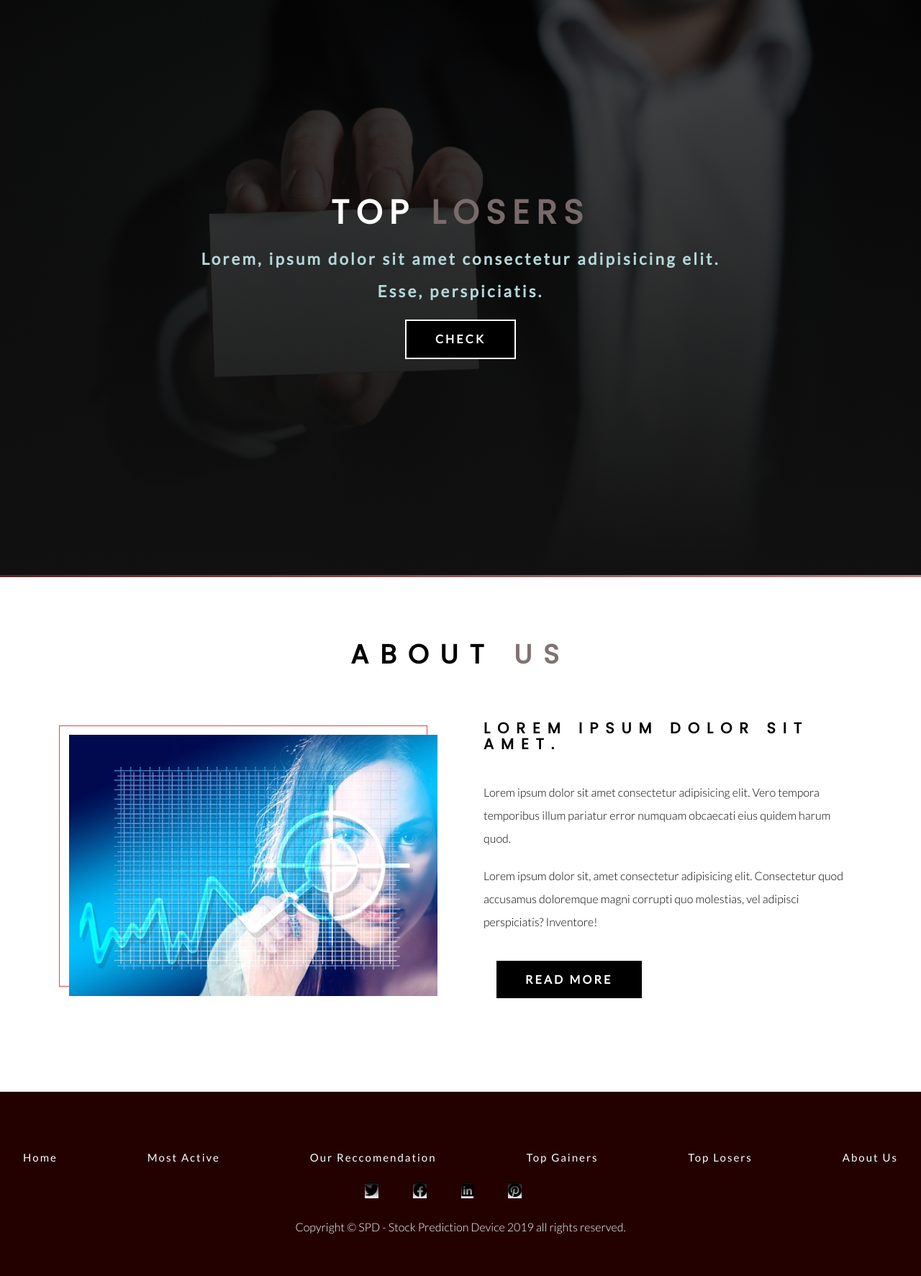
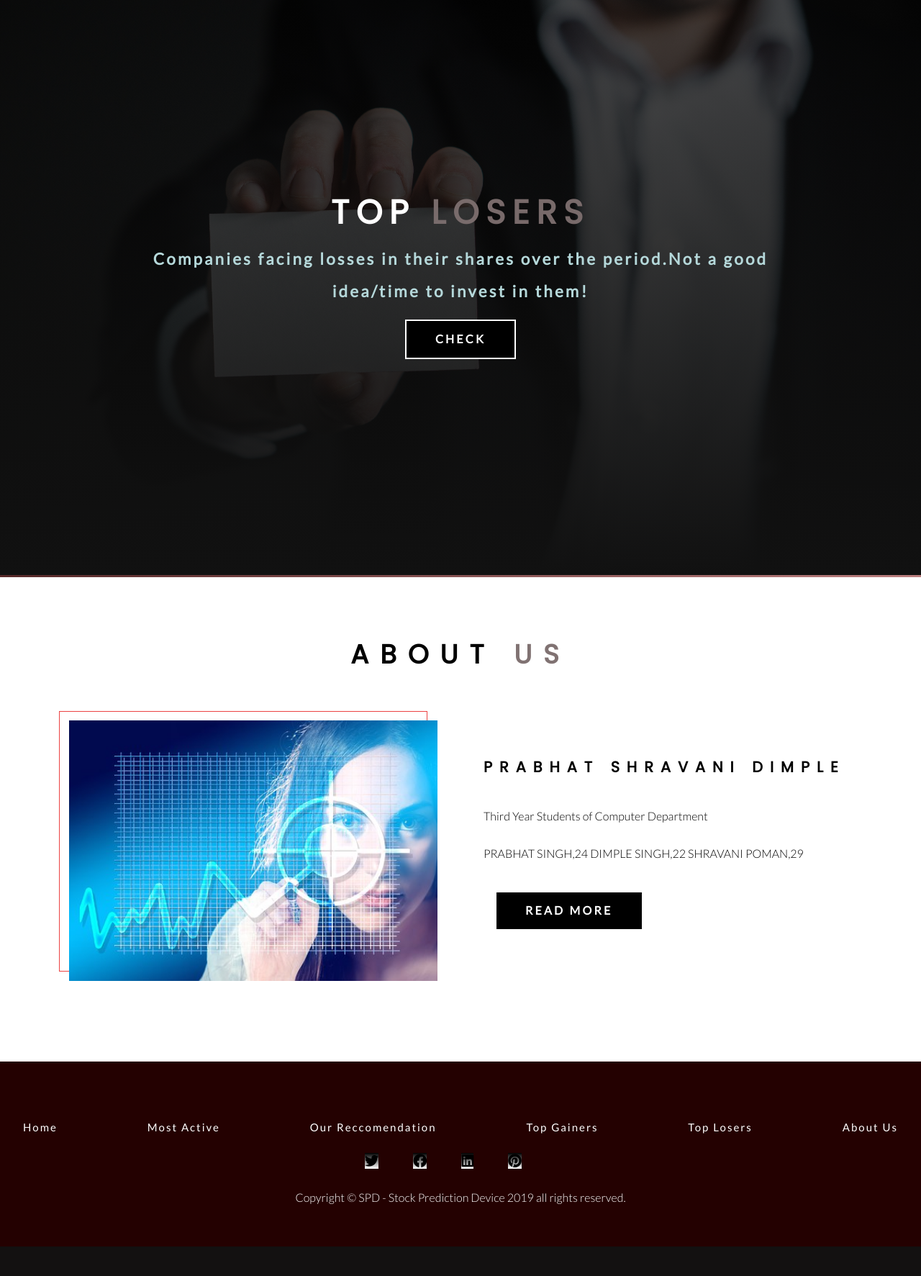
Before and after one commit to sdl-prshdi/SDL-DJANGO-PROJECT, a Django app: page / in a window 1280 px wide. Shown: the part 2536-4309 px from the top of the page at 72% size. After the commit the page ends 4268 px from the top, so only its background shows below. Run offline with Django 3.2, Linux system fonts and the light colour scheme.

Commit message:
bas kar yar

```diff
--- a/template/home.html
+++ b/template/home.html
@@ -74,7 +74,7 @@
             <div class="hero_banner">
                 <h1 class="hero_title">Most <span class="subtitle sp">Active</span></h1>
                 <p class="hero_text">
-                    Lorem, ipsum dolor sit amet consectetur adipisicing elit. Esse, perspiciatis.
+                    Top 10 companies participating very actively in the market amongst the others.
                 </p>
                 <a href="mostactive.html" class="btn_white">Check</a>
             </div>
@@ -87,7 +87,7 @@
             <div class="hero_banner_1">
                 <h1 class="hero_title_1">Our <span class="subtitle sp">Recommendation</span></h1>
                 <p class="hero_text_1">
-                    Lorem, ipsum dolor sit amet consectetur adipisicing elit. Esse, perspiciatis.
+                    The most reliable companies to plan and invest our shares in.
                 </p>
                 <a href="globalmarket.html" class="btn_white">Check</a>
             </div>
@@ -99,7 +99,7 @@
             <div class="hero_banner_2">
                 <h1 class="hero_title_2">Top <span class="subtitle sp">Gainers</span></h1>
                 <p class="hero_text_2">
-                    Lorem, ipsum dolor sit amet consectetur adipisicing elit. Esse, perspiciatis.
+                    Top 10 companies currently gaining most of the  profit!
                 </p>
                 <a href="topgainer.html" class="btn_white">Check</a>
             </div>
@@ -111,7 +111,7 @@
             <div class="hero_banner_3">
                 <h1 class="hero_title_3">Top <span class="subtitle sp">Losers</span></h1>
                 <p class="hero_text_3">
-                    Lorem, ipsum dolor sit amet consectetur adipisicing elit. Esse, perspiciatis.
+                    Companies facing losses in their shares over the period.Not a good idea/time to invest in them!
                 </p>
                 <a href="toploser.html" class="btn_white">Check</a>
             </div>
@@ -136,9 +136,12 @@
            <!-- end of about image -->
            <!-- about info -->
            <article class="about_info">
-               <h3 class="about_info_title">Lorem ipsum dolor sit amet.</h3>
-               <p>Lorem ipsum dolor sit amet consectetur adipisicing elit. Vero tempora temporibus illum pariatur error numquam obcaecati eius quidem harum quod.</p>
-               <p>Lorem ipsum dolor sit, amet consectetur adipisicing elit. Consectetur quod accusamus doloremque magni corrupti quo molestias, vel adipisci perspiciatis? Inventore!</p>
+               <h3 class="about_info_title">PRABHAT SHRAVANI DIMPLE</h3>
+               <p>Third Year Students of Computer Department</p>
+               <p>PRABHAT SINGH,24
+                  DIMPLE SINGH,22
+                  SHRAVANI POMAN,29
+               </p>
                <a href="aboutus.html" class="btn_white">read more</a>
 
            </article>
```
Also changed, not shown: template/pretool.html (+13 -2 lines).
